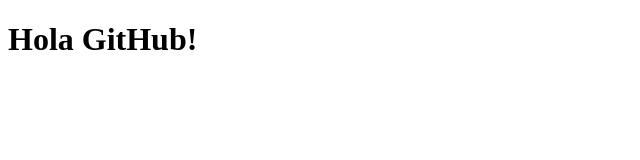
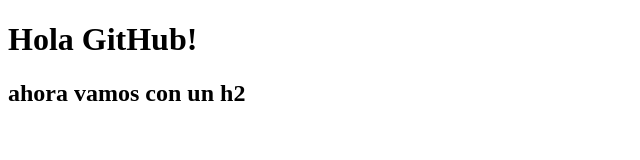
Before and after one commit to Schimizzi/prueba2, a plain HTML site: page index.html in a window 1280 px wide. Shown: the whole page, without its empty margins (0-640 px from the left). Drawn offline with Linux system fonts and the light colour scheme.

Commit message:
ahora puse un h2

```diff
--- a/index.html
+++ b/index.html
@@ -7,5 +7,6 @@
 </head>
 <body>
     <h1>Hola GitHub!</h1>
+    <h2>ahora vamos con un h2 </h2>
 </body>
 </html>
```
